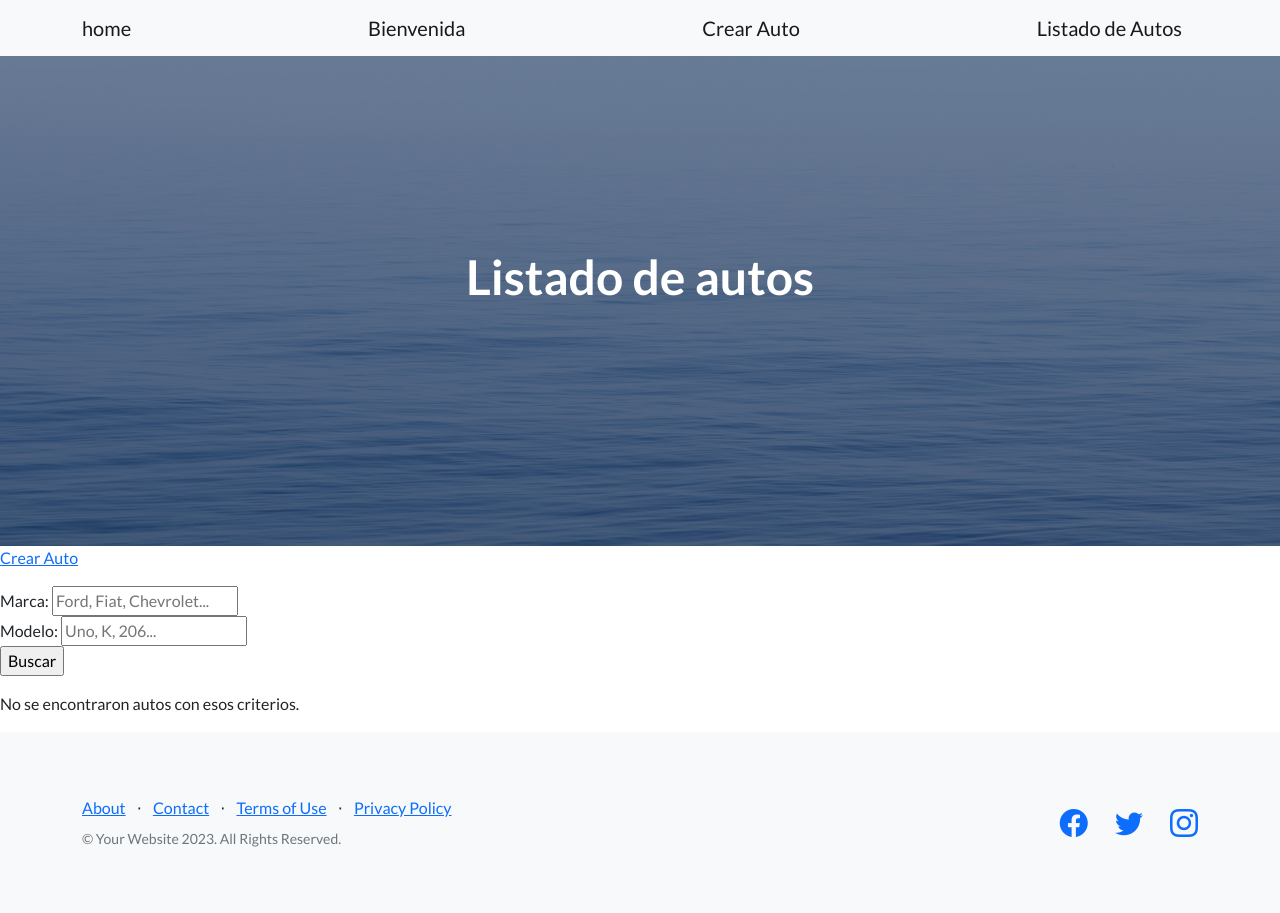
After one commit to guerscay/prueba_django, a Django app: page /autos/ in a window 1280 px wide. The commit adds this page. Run offline with Django 5.2, Linux system fonts and the light colour scheme; some libraries are stand-ins or nearby versions.

Commit message:
parece q va bien

```diff
--- a/inicio/forms.py
+++ b/inicio/forms.py
@@ -2,7 +2,17 @@
 # mira que se parece a models pero mejor
 from django import forms
 
-class CrearAuto(forms.Form):
+class FormularioBaseAuto(forms.Form):
     marca = forms.CharField(max_length=20)
     modelo = forms.CharField(max_length=20)
     anio = forms.IntegerField()
+
+class CrearAuto(FormularioBaseAuto):
+    ...
+
+class EditarAuto(FormularioBaseAuto):
+    ...
+
+class BuscarAuto(forms.Form):
+    marca = forms.CharField(max_length=20, required=False, widget=forms.TextInput(attrs={'placeholder': 'Ford, Fiat, Chevrolet...'}))
+    modelo = forms.CharField(max_length=20, required=False, widget=forms.TextInput(attrs={'placeholder': 'Uno, K, 206...'}))
--- /dev/null
+++ b/inicio/templates/inicio/listado_autos.html
@@ -0,0 +1,39 @@
+{% extends "base.html" %}
+
+{% block title_head %}
+Autos
+{% endblock title_head %}
+{% block h1_header %}Listado de autos{% endblock h1_header %}
+
+{% block main %}
+
+<a href={% url "inicio:crear_auto" %}>Crear Auto</a>
+
+<p>
+    <form action={% url "inicio:listado_autos" %}>
+
+        {% comment %} # v1 y v2
+        <input type="text" name='marca' placeholder='Ford, Fiat, Chevrolet...'>
+        <input type="text" name='modelo' placeholder='Uno, K, 206...'> {% endcomment %}
+        {{formulario}}
+
+        <input type="submit" value='Buscar'>
+
+    </form>
+</p>
+{% if listado_autos %}
+<ul>
+    {% for auto in listado_autos %}
+    <li>
+        {{ auto.marca }} {{ auto.modelo }} ({{ auto.anio }})
+        | <a href="{% url 'inicio:ver_auto' auto.id %}">Ver</a>
+        | <a href="{% url 'inicio:editar_auto' auto.id %}">Editar</a>
+        | <a href="{% url 'inicio:eliminar_auto' auto.id %}">Eliminar</a>
+    </li>
+    {% endfor %}
+</ul>
+{% else %}
+<p>No se encontraron autos con esos criterios.</p>
+{% endif %}
+
+{% endblock main %}
--- a/inicio/urls.py
+++ b/inicio/urls.py
@@ -1,18 +1,26 @@
-from inicio.views import bienvenida
-from inicio.views import fecha_y_hora, saludo, mitemplate, mitemplate2, condicional_loop, crear_auto, home
+# De esta forma voy importando las funcionalidades de las views una por una, pero se puede hacer demasiado largo
+# from inicio.views import bienvenida, fecha_y_hora, saludo, mitemplate, mitemplate2, condicional_loop, crear_auto, home, listado_autos
+
+#Esta forma es más práctica
+from inicio import views    # sólo tengo qyue agregar views a los urls
 from django.urls import path
 
 app_name = 'inicio' # creo esta variable para luego acomodar el tema de los links. Esta variable contiene el nombre de mi aplicacion
                     # y la modificacion se hace sobre el urls.py propio de la aplicación.
 
 urlpatterns = [
-    path('bienvenida', bienvenida, name = 'bienvenida'),
-    path('', home, name = 'home'),
-    path('fecha-y-hora/', fecha_y_hora,name = 'datetime'),
-    path('saludo/<nombre>/<apellido>/', saludo, name = 'saludo'),
-    path('mitemplate/', mitemplate, name = 'mitemplate'),
-    path('mitemplate2/', mitemplate2, name = 'mitemplate2'),
-    path('condicional_loop/', condicional_loop, name = 'condicional_loop')
+    path('bienvenida', views.bienvenida, name = 'bienvenida'),
+    path('', views.home, name = 'home'),
+    path('fecha-y-hora/', views.fecha_y_hora,name = 'datetime'),
+    path('saludo/<nombre>/<apellido>/', views.saludo, name = 'saludo'),
+    path('mitemplate/', views.mitemplate, name = 'mitemplate'),
+    path('mitemplate2/', views.mitemplate2, name = 'mitemplate2'),
+    path('condicional_loop/', views.condicional_loop, name = 'condicional_loop'),
     #,path('crear_auto/<str:marca>/<str:modelo>/<int:anio>', crear_auto, name = 'crear_auto') # opcion 1
-    ,path('autos/crear', crear_auto, name = 'crear_auto')
+    path('autos/', views.listado_autos, name='listado_autos')
+    ,path('autos/crear', views.crear_auto, name = 'crear_auto')
+    ,path('autos/<int:id_auto>', views.ver_auto, name = 'ver_auto')
+    ,path('autos/<int:id_auto>/eliminar', views.eliminar_auto, name = 'eliminar_auto')
+    ,path('autos/<int:id_auto>/editar', views.editar_auto, name = 'editar_auto')
+
     ]
--- a/inicio/views.py
+++ b/inicio/views.py
@@ -4,10 +4,11 @@
 from django.http import HttpResponse
 from datetime import datetime
 from django.template import Template, Context, loader
-from django.shortcuts import render
+from django.shortcuts import render, redirect
 from inicio.models import Auto
 import random
-from inicio.forms import CrearAuto  # formularios!!!!!!!
+from inicio.forms import CrearAuto, BuscarAuto, EditarAuto
+
 
 def home(request):
     #return HttpResponse('<h1> Bienvenidos! </h1>')
@@ -133,6 +134,8 @@ def condicional_loop(request):
 
 def crear_auto(request):
 
+    print('*****************************')
+
     formulario = CrearAuto()
 
     # si la request viene por POST sí lo creo, si viene por GET no
@@ -147,5 +150,103 @@ def crear_auto(request):
 
             return render(request, 'inicio/home.html',{})
 
-    # Renderiza la página de éxito
+    # Renderiza la página de crear auto
     return render(request, 'inicio/crear_auto.html', {'formulario':formulario}) #mi contexto ahora es el formulario
+
+# --------------------------------------------------------------------------------------------
+
+# Opción 1 - Traer todo sin buscar
+# def listado_autos(request):
+#     listado_autos = Auto.objects.all() # quiero todos los objetos de auto
+
+# Opción 2 - si quiero filtrar el auto que obtengo mediante una busqueda
+# def listado_autos(request):
+#     buscar_marca = request.GET.get('marca')
+#     #buscar_modelo = request.GET.get('modelo')
+
+#     if buscar_marca:
+#         listado_autos = Auto.objects.filter(marca__icontains = buscar_marca) #filtra que la marca del auto CONTENGA los caracteres que busco
+#     else:
+#         listado_autos = Auto.objects.all()
+
+
+
+    # # Opcion 3 - Usando el GET
+    # listado_autos = Auto.objects.filter(marca__icontains = buscar_marca, modelo__icontains = buscar_modelo)
+    # return render(request, 'inicio/listado_autos.html', {'listado_autos':listado_autos})
+
+    ### Modificacion de chatgpt - me gusta mas ###
+    # Obtener los parámetros de búsqueda desde la URL
+    # buscar_marca = request.GET.get('marca')
+    # buscar_modelo = request.GET.get('modelo')
+
+    # # Filtrar según los parámetros proporcionados, si existen
+    # if buscar_marca and buscar_modelo:
+    #     listado_autos = Auto.objects.filter(marca__icontains=buscar_marca, modelo__icontains=buscar_modelo)
+    # elif buscar_marca:  # Si solo se proporciona marca
+    #     listado_autos = Auto.objects.filter(marca__icontains=buscar_marca)
+    # elif buscar_modelo:  # Si solo se proporciona modelo
+    #     listado_autos = Auto.objects.filter(modelo__icontains=buscar_modelo)
+    # else:  # Si no se proporciona ningún filtro, traer todos los autos
+    #     listado_autos = Auto.objects.all()
+
+    # Opcion 4 - UTILIZANDO LOS FORMULARIOS DE DJANGO
+
+def listado_autos(request):
+
+    formulario_busqueda = BuscarAuto(request.GET or None)
+
+    if formulario_busqueda.is_valid():
+        marca_a_buscar = formulario_busqueda.cleaned_data.get('marca', '')
+        modelo_a_buscar = formulario_busqueda.cleaned_data.get('modelo', '')
+        resultado_autos = Auto.objects.filter(
+            marca__icontains=marca_a_buscar,
+            modelo__icontains=modelo_a_buscar
+        )
+    else:
+        resultado_autos = []
+
+    return render(request, 'inicio/listado_autos.html', {
+        'listado_autos': resultado_autos,
+        'formulario': formulario_busqueda
+    })
+
+    # --------------------------------------------------------------------------------------------
+
+def ver_auto(request, id_auto):
+
+    auto = Auto.objects.get(id = id_auto)
+
+    return render(request, 'inicio/ver_auto.html', {'auto': auto})
+
+# ------------------------------------------------
+def eliminar_auto(request, id_auto):
+
+    auto = Auto.objects.get(id = id_auto)
+
+    auto.delete()
+
+    return render(request, 'inicio/eliminar_auto.html', {'auto': auto})
+
+# ------------------------------------------------
+def editar_auto(request, id_auto):
+
+    auto = Auto.objects.get(id = id_auto)
+
+    formulario = EditarAuto(initial= {'marca': auto.marca
+                                      , 'modelo': auto.modelo
+                                      , 'anio': auto.anio})
+
+    if request.method == 'POST':
+        formulario = EditarAuto(request.POST)
+        if formulario.is_valid():
+
+            auto.marca = formulario.cleaned_data.get('marca')
+            auto.modelo = formulario.cleaned_data.get('modelo')
+            auto.anio = formulario.cleaned_data.get('anio')
+
+            auto.save()
+
+            return redirect ('inicio:listado_autos.html')
+
+    return render(request, 'inicio/editar_auto.html', {'formulario': formulario, 'auto': auto})
--- a/templates/base.html
+++ b/templates/base.html
@@ -28,6 +28,7 @@
                 <a class="navbar-brand" href={% url "inicio:bienvenida"%}>Bienvenida</a>
                 {% comment %} <a class="navbar-brand" href={% url "inicio:mitemplate2"%}>MiTemplate2</a> {% endcomment %}
                 <a class="navbar-brand" href={% url "inicio:crear_auto"%}>Crear Auto</a>
+                <a class="navbar-brand" href={% url "inicio:listado_autos"%}>Listado de Autos</a>
                 {%comment%} <a class="btn btn-primary" href="#signup">Sign Up</a> {%endcomment%}
             </div>
         </nav>
```
Also changed, not shown: inicio/templates/inicio/editar_auto.html (added, +21 -0 lines), inicio/templates/inicio/eliminar_auto.html (added, +14 -0 lines), inicio/templates/inicio/ver_auto.html (added, +23 -0 lines).
